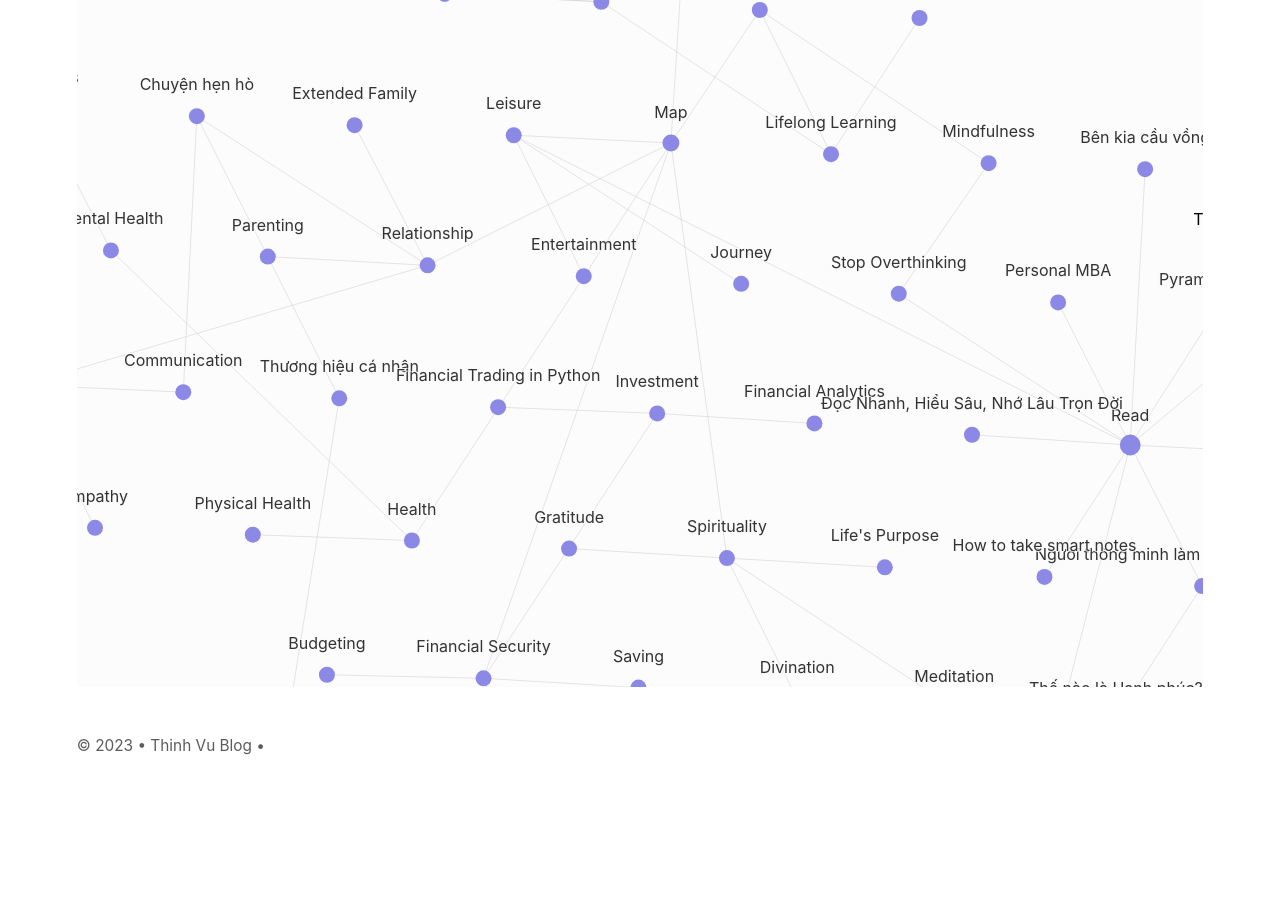
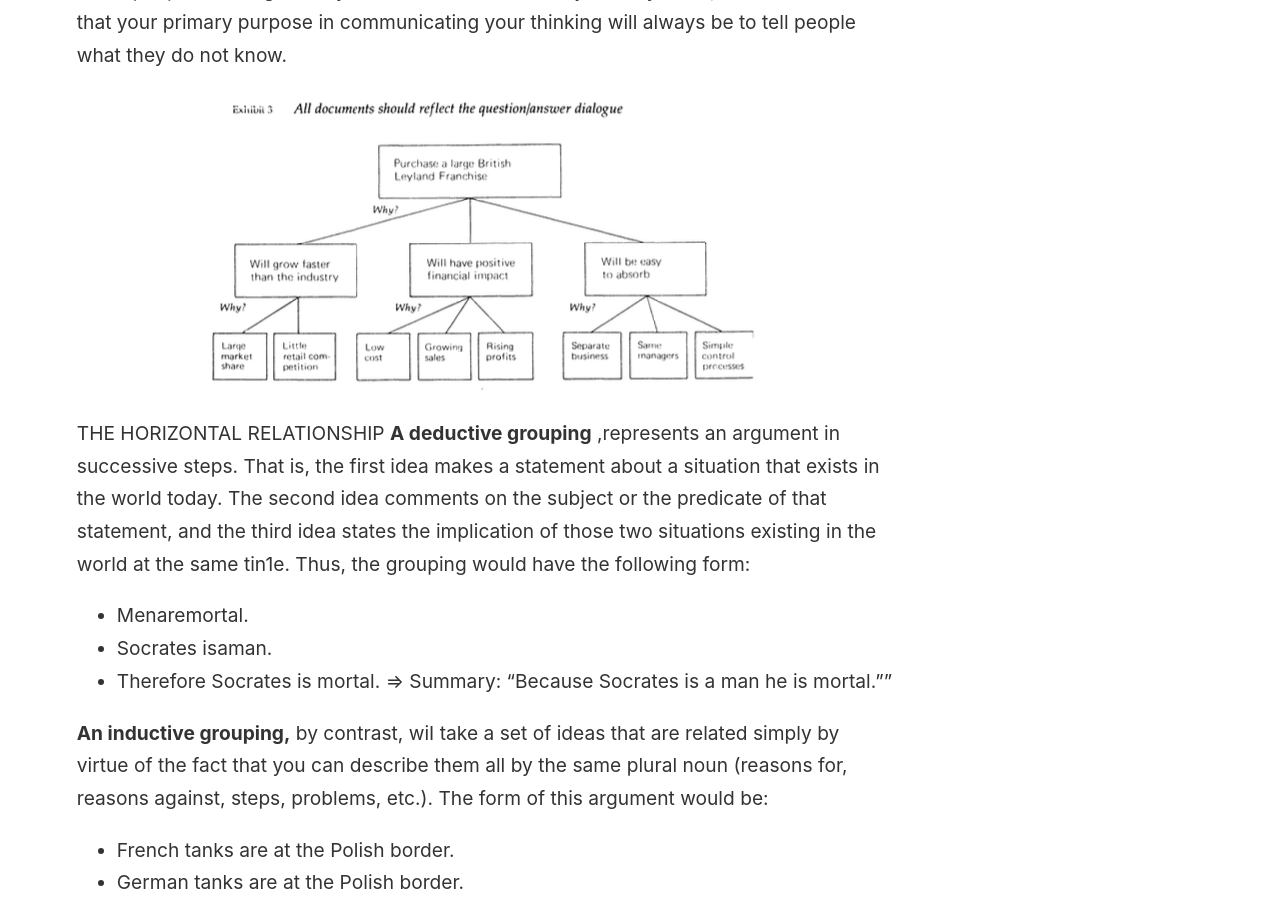
Before and after one commit to thinh-vu/gardening, a Jekyll site: the page built from _notes/The Minto Pyramid Principle - Barbara Minto.md, in a window 1280 px wide and 900 px high, scrolled down 4000 px. Built offline with Jekyll 4.4.1, drawn with Linux system fonts in a browser that asks for light colours; before the commit the page ends 4826 px from its top, so only the background shows below that; some of the changed text lies outside the part shown.

Commit message:
update notes

```diff
--- a/_notes/The Minto Pyramid Principle - Barbara Minto.md
+++ b/_notes/The Minto Pyramid Principle - Barbara Minto.md
@@ -6,8 +6,7 @@ date : 08-04-2023
 
 # Book Info 📚
 - Author: [[Barbara Minto]]
-- Related: [[McKinsey]]
-- Relate: [[Read]]
+- Related: [[Read]] [[McKinsey]]
 
 ___
 
@@ -68,3 +67,29 @@ Essentially it says that there are only four possible logical ways in which to o
 
 ### 2. THE SUBSTRUCTURES WITHIN  THE PYRAMID
 THE VERTICAL RELATIONSHIP
+
+The vertical relationship serves marvelously to help capture the reader's attention. It permits you to set up a question/answer dialogue that will pull him with great interest through your reasoning. Why can we be so sure the reader will be inter- ested? Because he will be forced to respond logically to your ideas.
+
+Since people do not generally read to find out what they already know, it is fair to state that your primary purpose in communicating your thinking will always be to tell people what they do not know.
+
+![](src/Pasted%20image%2020230417222654.png)
+
+THE HORIZONTAL RELATIONSHIP
+**A deductive grouping** ,represents an argument in successive steps. That is, the first idea makes a statement about a situation that exists in the world today. The second idea comments on the subject or the predicate of that statement, and the third idea states the implication of those two situations existing in the world at the same tin1e. Thus, the grouping would have the following form:
+
+- Menaremortal.
+- Socrates isaman.
+- Therefore Socrates is mortal.
+=> Summary: "Because Socrates is a man he is mortal.""
+
+**An inductive grouping,** by contrast, wiI take a set of ideas that are related simply by virtue of the fact that you can describe them all by the same plural noun (reasons for, reasons against, steps, problems, etc.). The form of this argument would be:
+- French tanks are at the Polish border.
+- German tanks are at the Polish border.
+- Russian tanks are at the Polish border.
+=> your inference would be something like "Poland is about to be invaded by tanks."
+
+THE INTRODUCTORY FLOW
+
+Since this history will be in the form of a narrative of events, it should follow the classic narrative pattern of developrnent. That is, it should begin by ==establishing for the reader the time and place of a Situation. In that Situation something will have occurred (known as the Complication) that caused hirn to raise (or would cause him to raise) the Question to which your document will give him the Answer.==
+
+This classic pattern of [[_notes/Storytelling]] ==Situation, Complication , Questions. Answer== -­ perrnits you to make sure that you and the reader are "standing in the same place" before you take him by the hand and lead him through your reasoning.
```
Also changed, not shown: _notes/Executive Presentation Guide.md (added, +45 -0 lines), _notes/Storytelling.md (added, +43 -0 lines), src/Pasted image 20221130051432.png (added), src/Pasted image 20221130051515.png (added), src/Pasted image 20230417222654.png (added), src/Pasted image 20230417231959.png (added).
